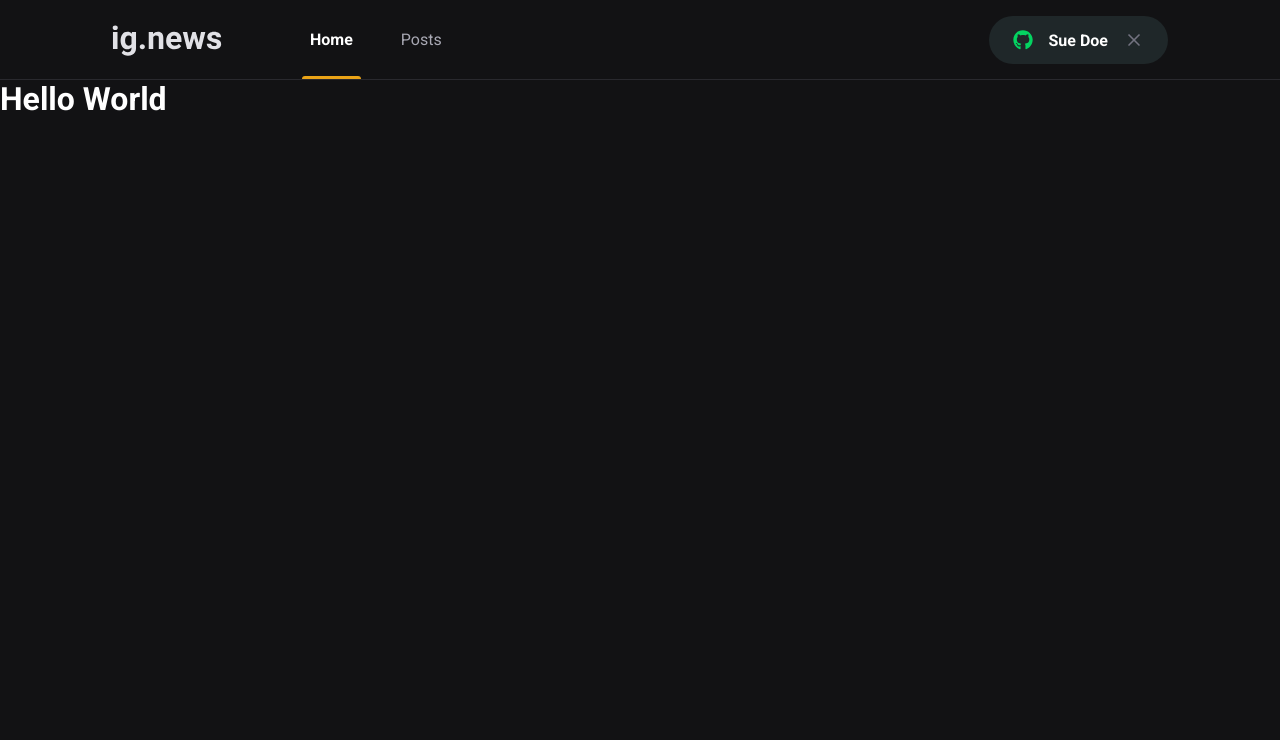
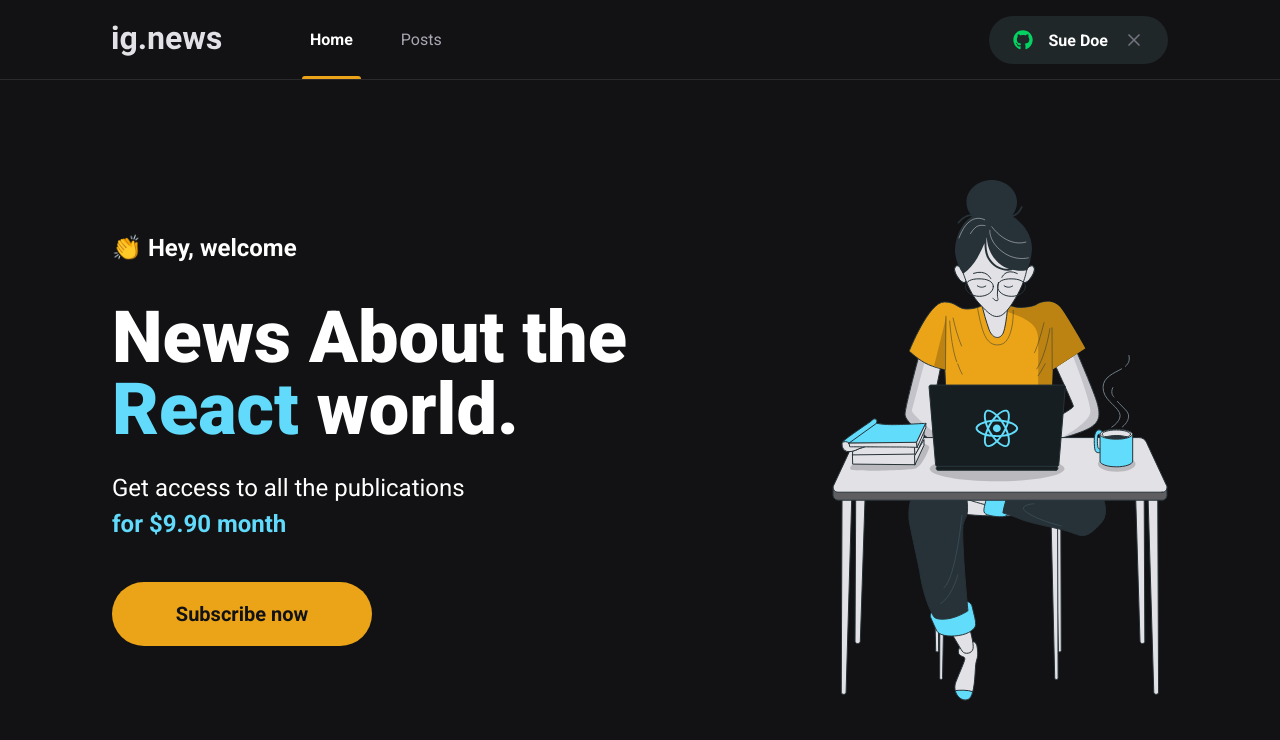
Before and after one commit to lipemamede/ignite, a Next.js app in the folder chapter-3/ignews/: page / in a window 1280 px wide. Shown: the top 740 px of the page. Built offline with nearby package versions, Linux system fonts and the light colour scheme.

Commit message:
Componentes e paginas

```diff
--- /dev/null
+++ b/chapter-3/ignews/src/components/SubscribeButton/index.tsx
@@ -0,0 +1,11 @@
+import styles from './styles.module.scss'
+
+export function SubscribeButton() {
+  return(
+    <button
+      type="button"
+      className={styles.subscribeButton}>
+        Subscribe now
+    </button>
+  )
+}
--- /dev/null
+++ b/chapter-3/ignews/src/components/SubscribeButton/styles.module.scss
@@ -0,0 +1,20 @@
+.subscribeButton {
+  width: 260px;
+  height: 4rem;
+  border: 0;
+  border-radius: 2rem;
+  background: var(--yellow-500);
+  color: var(--gray-900);
+  font-size: 1.25rem;
+  font-weight: bold;
+
+  display: flex;
+  align-items: center;
+  justify-content: center;
+
+  transition: filter 0.2;
+
+  &:hover {
+    filter: brightness(0.8);
+  }
+}
--- /dev/null
+++ b/chapter-3/ignews/src/pages/home.module.scss
@@ -0,0 +1,45 @@
+.contentContainer {
+  max-width: 1120px;
+  margin: 0 auto;
+  padding: 0 2rem;
+  height: calc(100vh - 5rem);
+
+  display: flex;
+  align-items: center;
+  justify-content: space-between;
+}
+
+.hero {
+  max-width: 600px;
+
+  > span {
+    font-size: 1.5rem;
+    font-weight: bold;
+  }
+
+  h1 {
+    font-size: 4.5rem;
+    line-height: 4.5rem;
+    font-weight: 900;
+    margin-top: 2.5rem;
+
+    span {
+      color: var(--cyan-500);
+    }
+  }
+
+  p {
+    font-size: 1.5rem;
+    line-height: 2.25rem;
+    margin-top: 1.5rem;
+
+    span {
+      color: var(--cyan-500);
+      font-weight: bold;
+    }
+  }
+
+  button {
+    margin-top: 2.5rem;
+  }
+}
--- a/chapter-3/ignews/src/pages/index.tsx
+++ b/chapter-3/ignews/src/pages/index.tsx
@@ -1,4 +1,7 @@
 import Head from 'next/head'
+import { SubscribeButton } from '../components/SubscribeButton'
+
+import styles from './home.module.scss'
 
 export default function Home() {
   return (
@@ -7,9 +10,19 @@
         <title>Inicio | ig.news</title>
       </Head>
 
-      <h1>
-        Hello World
-      </h1>
+      <main className={styles.contentContainer}>
+        <section className={styles.hero}>
+          <span>👏 Hey, welcome</span>
+          <h1>News About the <span>React</span> world.</h1>
+          <p>
+            Get access to all the publications <br />
+            <span> for $9.90 month</span>
+          </p>
+          <SubscribeButton />
+        </section>
+
+        <img src="/images/avatar.svg" alt="Girl coding" />
+      </main>
     </>
   )
 }
```
